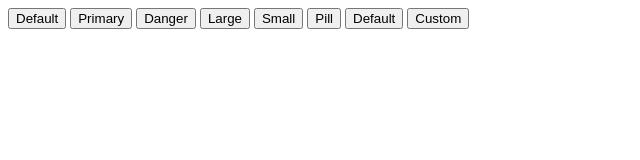
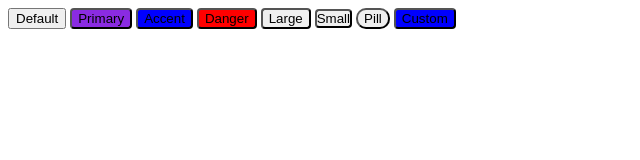
Before and after one commit to diljeet1270/button-component-Assignment, a plain HTML site: page index.html in a window 1280 px wide. Shown: the whole page, without its empty margins (0-640 px from the left). Drawn offline with Linux system fonts and the light colour scheme.

Commit message:
button components

```diff
--- a/index.css
+++ b/index.css
@@ -0,0 +1,48 @@
+.Primary{
+    background-color: blueviolet;
+    border-radius: 4px;
+}
+.Primary:hover{
+    border: 2px solid black;
+    background-color: rgb(120, 18, 216);
+    color: white;
+}
+.Accent{
+    background-color: blue;
+    border-radius: 4px;
+}
+.Accent:hover{
+    border: 2px solid black;
+    background-color: rgb(36, 36, 178);
+    color: wheat;
+}
+.danger{
+    background-color: red;
+    border-radius: 4px;
+}
+.Large{
+    size: large;
+    border-radius: 4px;
+}
+.Small{
+    padding: 0;
+    border-radius: 4px;
+}
+.Pill{
+   border-radius: 10px;
+}
+.Custom{
+    background-color: blue;
+    border-radius: 4px;
+}
+.Custom:hover{
+    color: white;
+    background-color: rgb(41, 41, 202);
+    width: 65px;
+    height: 30px;
+}
+.Custom:active {
+    background-color: blue;
+    box-shadow: 0 5px blue;
+    transform: translateY(4px);
+  }
--- a/index.html
+++ b/index.html
@@ -4,17 +4,18 @@
     <meta charset="UTF-8">
     <meta http-equiv="X-UA-Compatible" content="IE=edge">
     <meta name="viewport" content="width=device-width, initial-scale=1.0">
+    <link rel="stylesheet" href="index.css">
     <title>Button Components</title>
 </head>
 <body>
     <div class="flex-container">
         <button class="default">Default</button>
         <button class="Primary">Primary</button>
+        <button class="Accent">Accent</button>
         <button class="danger">Danger</button>
         <button class="Large">Large</button>
         <button class="Small">Small</button>
         <button class="Pill">Pill</button>
-        <button class="default">Default</button>
         <button class="Custom">Custom</button>
     </div>
 </body>
```
